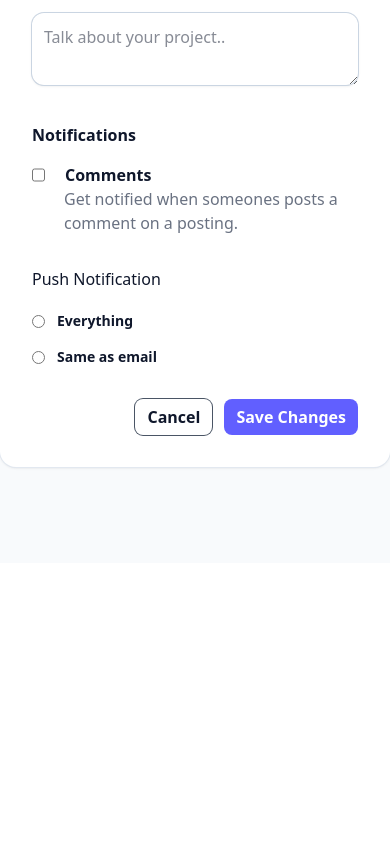
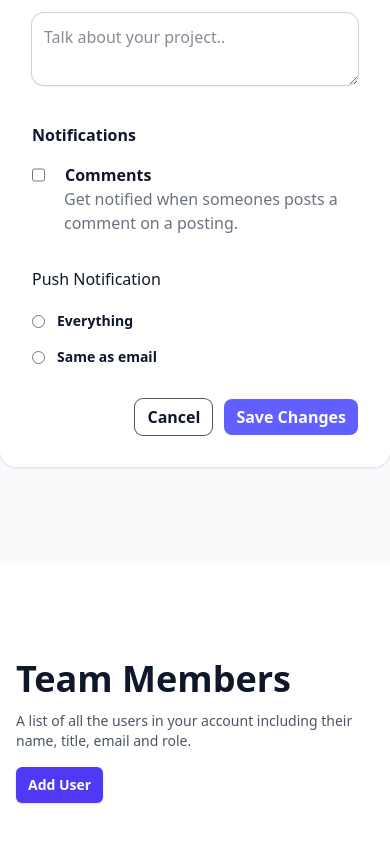
Before and after one commit to GaetanoNicotra/progetto-2, a React (Vite) app in the folder landing-page/: page / in a window 390 px wide. Shown: the part 7743-8586 px from the top of the page. Before the commit the page ends 8306 px from the top, so only its background shows below. Built offline with nearby package versions, Linux system fonts and the light colour scheme.

Commit message:
[UPD] creazione titoli e bottone della tabella

```diff
--- a/landing-page/src/App.tsx
+++ b/landing-page/src/App.tsx
@@ -6,6 +6,7 @@ import Tabs from "./components/Tabs"
 import PricingCards from "./components/PricingCards"
 import Testimonials from "./components/Testimonials"
 import Form from "./components/Form"
+import Table from "./components/Table"
 
 export default function App() {
   return <div className="min-h-screen bg-white font-sans text-slate-900 antialiased selection:bg-indigo-100 selection:text-indigo-700">
@@ -20,6 +21,7 @@ export default function App() {
       <PricingCards />
       <Testimonials />
       <Form />
+      <Table />
     </main>
 
   </div>
--- /dev/null
+++ b/landing-page/src/components/Table.tsx
@@ -0,0 +1,21 @@
+const Table = () => {
+    return (
+        <section className="bg-white py-24">
+            <div className="mx-auto max-w-7xl px-4 sm:px-6 lg:px-8">
+                <div className="sm:flex sm:items-center">
+                    <div className="sm:flex-auto">
+                        <h2 className="font-bold text-4xl mb-3">Team Members</h2>
+                        <p className="text-gray-600 text-sm">A list of all the users in your account including their name, title, email and role.</p>
+                    </div>
+
+                    {/* button */}
+                    <div className="mt-4 sm:ml-16 sm:mt-0 sm:flex-none">
+                        <button className="block rounded-md bg-indigo-600 px-3 py-2 text-center text-sm font-semibold text-white shadow-sm hover:bg-indigo-500 focus-visible:outline focus-visible:indigo-600">Add User</button>
+                    </div>
+                </div>
+            </div>
+        </section>
+    )
+}
+
+export default Table
```
